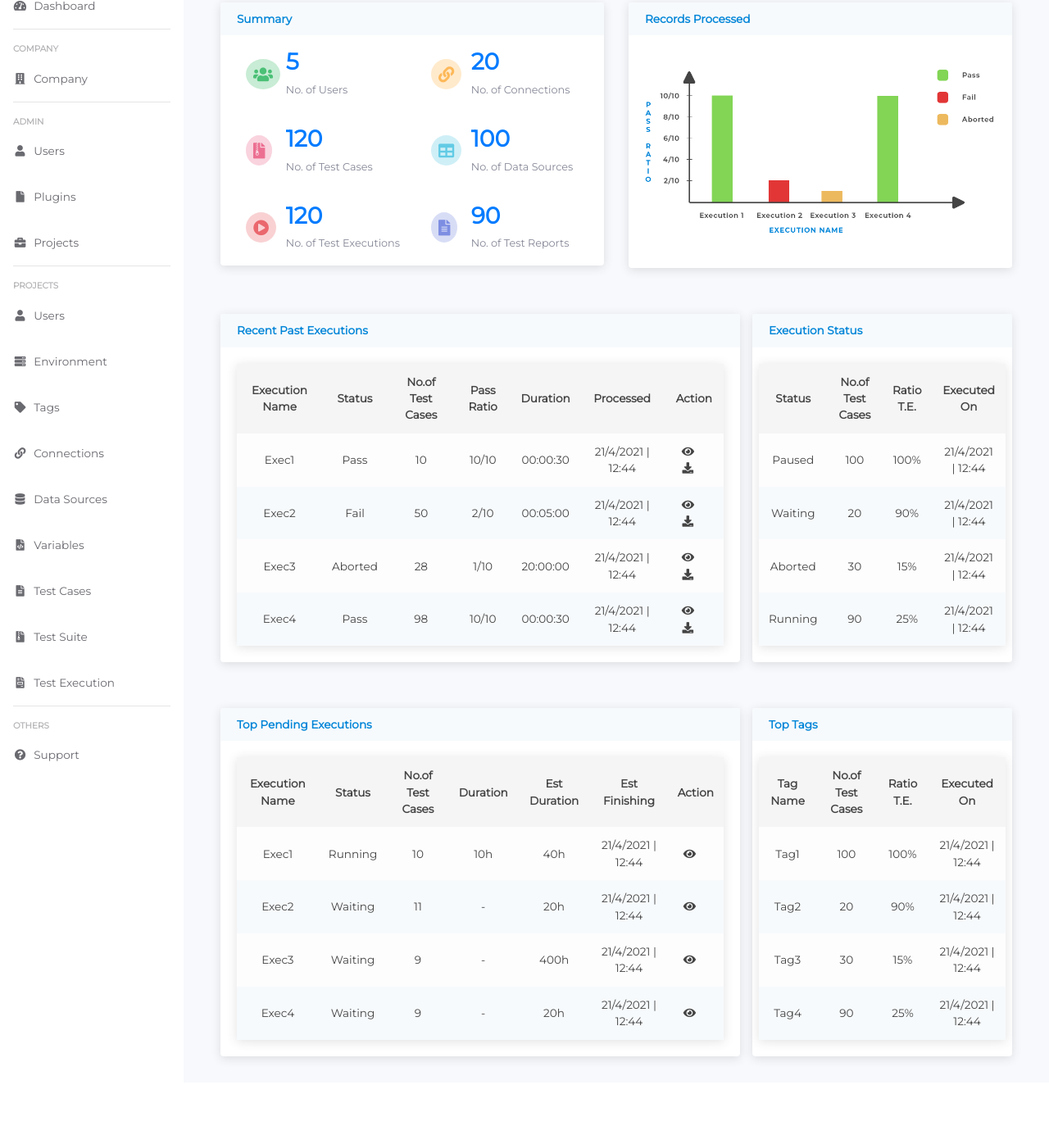
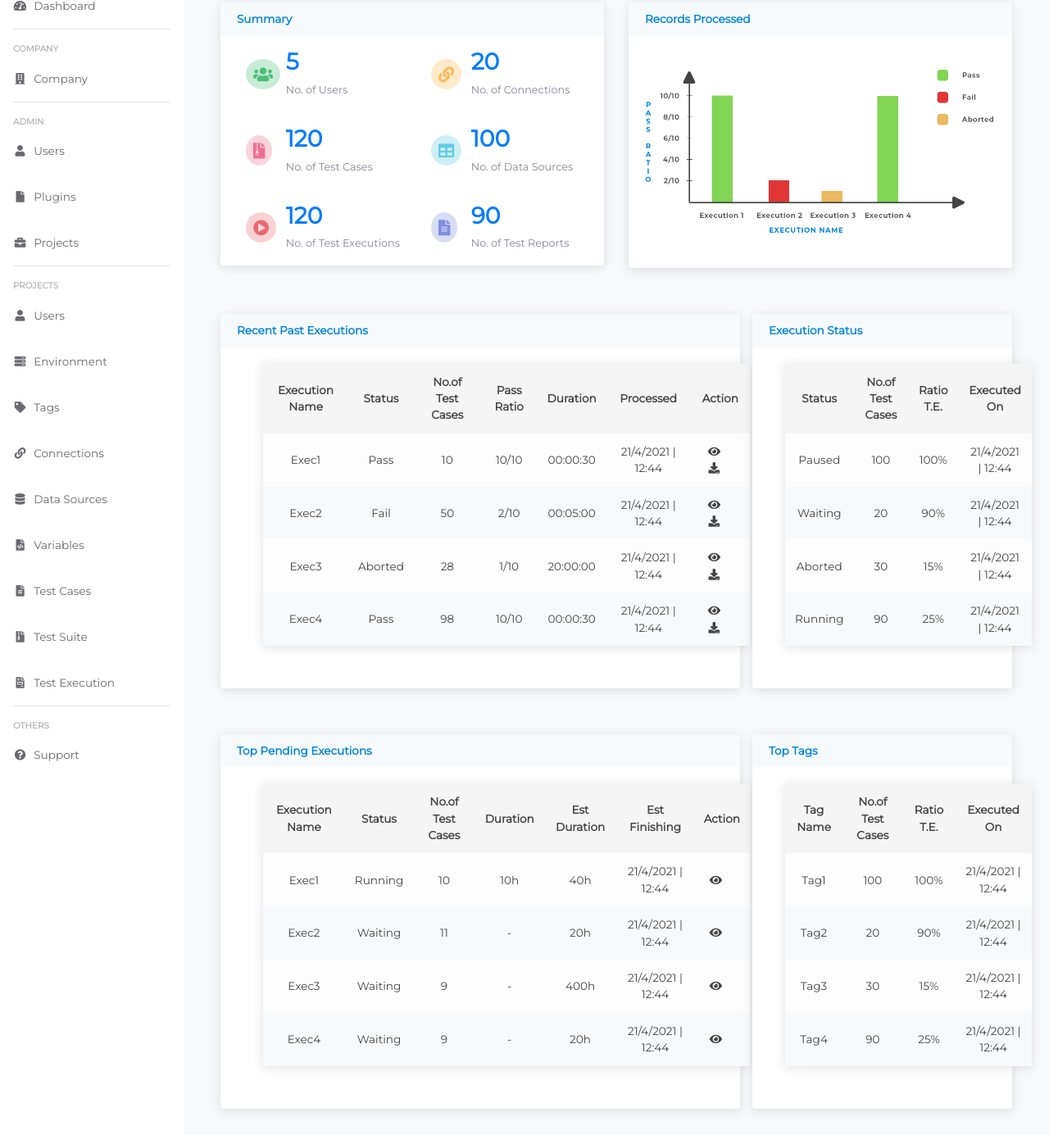
Before and after one commit to ablessy03/TestFramework, a PHP site: page /index.php in a window 1280 px wide. Shown: the part 75-1460 px from the top of the page at 82% size. Before the commit the page ends 1372 px from the top, so only its background shows below. Run offline with PHP 8.4, Linux system fonts and the light colour scheme; some libraries are stand-ins or nearby versions.

Commit message:
Update style.css

```diff
--- a/css/style.css
+++ b/css/style.css
@@ -408,7 +408,7 @@
 	text-align: center;
 	color: #444444;
 	border-collapse: collapse;
-	margin: 0 2rem 1.5rem 2rem;
+	margin: 0 2rem 2rem 2rem !important;
     width: unset !important;
 }
 
```
